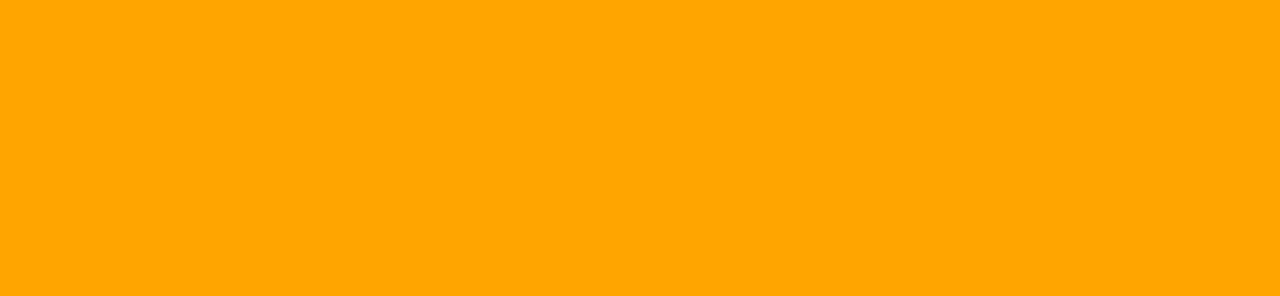
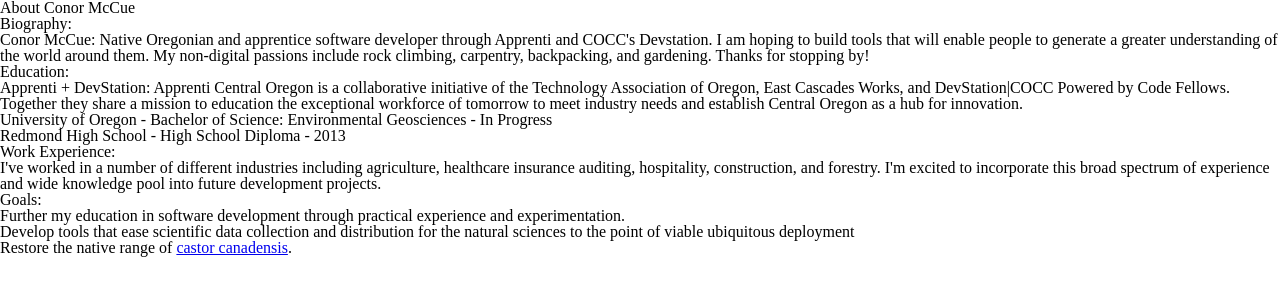
Before and after one commit to Pseudotsuga/aboutMe, a plain HTML site: page index.html in a window 1280 px wide. Drawn offline with Linux system fonts and the light colour scheme.

Commit message:
HTML content fleshed out

```diff
--- a/css/style.css
+++ b/css/style.css
@@ -1,3 +1,3 @@
-* {
-    background-color: orange
+ol {
+    list-style-type: kannada
 }
--- a/index.html
+++ b/index.html
@@ -8,9 +8,30 @@
     <link rel="stylesheet" type="text/css" href="./css/reset.css">
     <link rel="stylesheet" type="text/css" href="./css/style.css">
 </head>
+
 <body>
-    <header> </header>
-    <body><h1></h1></body>
+    <header>
+        <h1>About Conor McCue</h1>
+    </header>
+    <main>
+        <h2>Biography:</h2>
+            <p>Conor McCue: Native Oregonian and apprentice software developer through Apprenti and COCC's Devstation. I am hoping to build tools that will enable people to generate a greater understanding of the world around them. My non-digital passions include rock climbing, carpentry, backpacking, and gardening. Thanks for stopping by!</p>
+        <h2>Education:</h2>
+            <ul>
+                <li>Apprenti + DevStation: Apprenti Central Oregon is a collaborative initiative of the Technology Association of Oregon, East Cascades Works, and DevStation|COCC Powered by Code Fellows. Together they share a mission to education the exceptional workforce of tomorrow to meet industry needs and establish Central Oregon as a hub for innovation.</li>
+                <li>University of Oregon - Bachelor of Science: Environmental Geosciences - In Progress</li>
+                <li>Redmond High School - High School Diploma - 2013</li>
+            </ul>
+        <h2>Work Experience:</h2>
+            <p>I've worked in a number of different industries including agriculture, healthcare insurance auditing, hospitality, construction, and forestry. I'm excited to incorporate this broad spectrum of experience and wide knowledge pool into future development projects. </p>
+        <h2>Goals:</h2>
+            <ol>
+                <li>Further my education in software development through practical experience and experimentation.</li>
+                <li>Develop tools that ease scientific data collection and distribution for the natural sciences to the point of viable ubiquitous deployment</li>
+                <li>Restore the native range of <a href="https://en.wikipedia.org/wiki/North_American_beaver"><em>castor canadensis</em></a>.
+                </li>
+            </ol>
+    </main>
     <footer></footer>
     <!-- Include on your HTML page a short biography, your education history, an overview of your job experience,
     and any goals that you may have. -->
```
